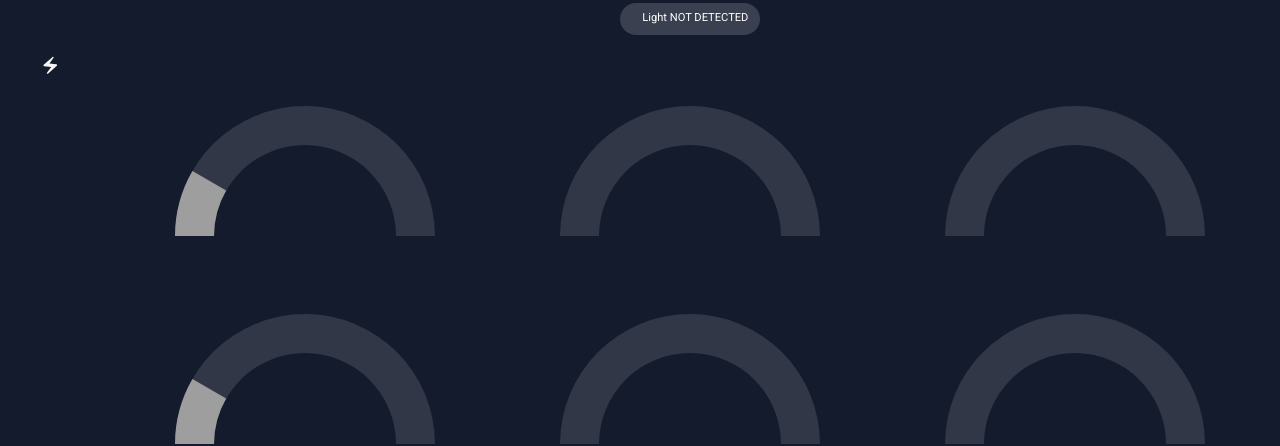
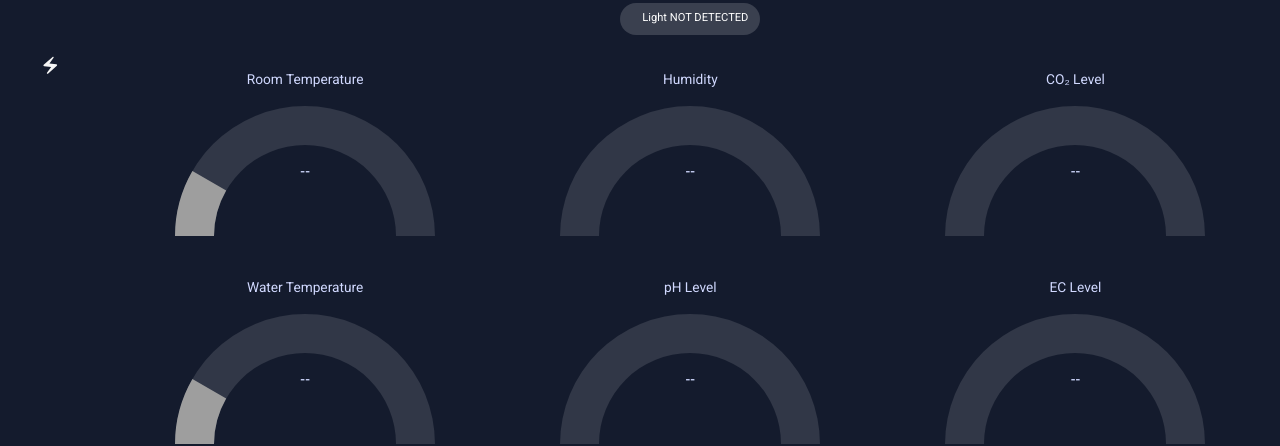
Before and after one commit to frankenwino/growpi-ui, a Next.js app: page / in a window 1280 px wide. Shown: the part 204-650 px from the top of the page. Built offline with nearby package versions, Linux system fonts and the light colour scheme; no server answers; some icons are missing; a web font is replaced by a local one.

Commit message:
feat: integrate theme support in GaugeCard component for improved styling

```diff
--- a/src/app/components/gaugecards/GaugeCard.tsx
+++ b/src/app/components/gaugecards/GaugeCard.tsx
@@ -1,4 +1,5 @@
-import { Box, Typography } from "@mui/material";
+import { tokens } from "@/theme";
+import { Box, Typography, useTheme } from "@mui/material";
 import { Gauge } from "@mui/x-charts/Gauge";
 
 interface GaugeCardProps {
@@ -18,6 +19,8 @@ export default function GaugeCard({
   unit = "",
   getColor,
 }: GaugeCardProps) {
+  const theme = useTheme();
+  const colors = tokens(theme.palette.mode);
   const safeValue = typeof value === "number" ? value : 0;
   const clamped = Math.max(min, Math.min(safeValue, max));
   const normalizedValue = ((clamped - min) / (max - min)) * 100;
@@ -25,7 +28,11 @@ export default function GaugeCard({
 
   return (
     <Box textAlign="center">
-      <Typography variant="subtitle1" gutterBottom>
+      <Typography
+        variant="subtitle1"
+        gutterBottom
+        sx={{ color: colors.grey?.[100] }}
+      >
         {label}
       </Typography>
       <Box position="relative" display="inline-flex">
@@ -53,7 +60,7 @@ export default function GaugeCard({
           left="50%"
           sx={{ transform: "translate(-50%, -50%)" }}
         >
-          <Typography variant="h6">
+          <Typography variant="h6" sx={{ color: colors.grey?.[100] }}>
             {value !== undefined ? `${value.toFixed(1)}${unit}` : "--"}
           </Typography>
         </Box>
```
